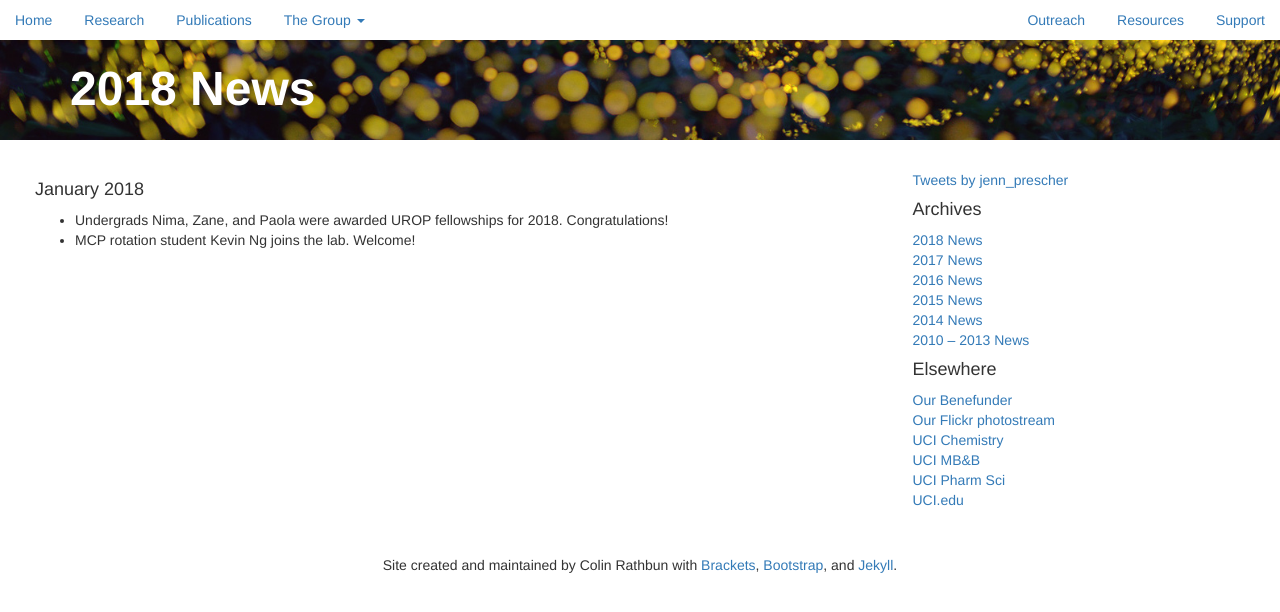
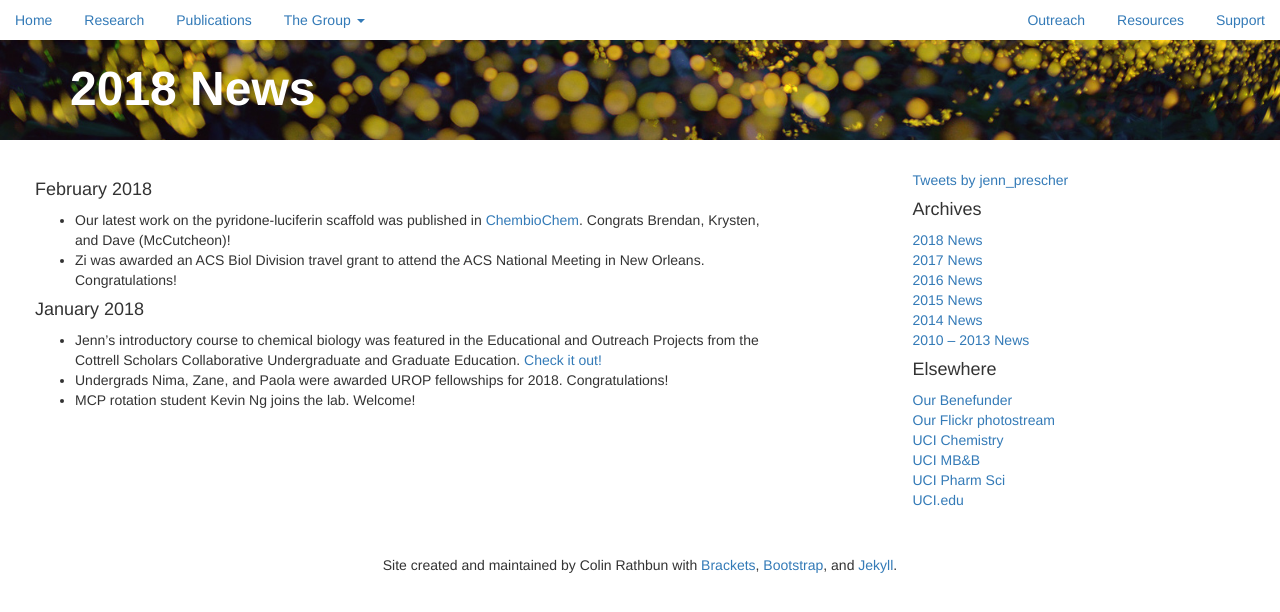
Before and after one commit to c-bun/Prescher-Lab-Site, a Jekyll site: the page built from _posts/2018-01-16-2018-News.markdown, in a window 1280 px wide. Shown: the top 612 px of the page. Built offline with Jekyll 4.4.1, drawn with Linux system fonts in a browser that asks for light colours; comment, search, counter and statistics services are not loaded.

Commit message:
PrescherLabSite_Feb2018_Update1

```diff
--- a/_data/group.csv
+++ b/_data/group.csv
@@ -4,7 +4,7 @@ Zach,Reinert,postdoc,"North East, MD","B.S., Biochemistry, University of Marylan
 Alexandra,Kent,former_graduate,"Kahului, HI","B.S., Chemistry, University of Utah",Rosalind Franklin,NSF Graduate Research Fellow (2015-2020),
 David,Row,graduate,"Berwick, PA","B.S., Biochemistry, Western Washington University",Ronald Breslow,"NSF Graduate Research Honorable Mention (2015) : Michael E. Gebel Award (UCI, 2015) : NSF Graduate Research Fellow (2016)",
 Sean,Nguyen,graduate,"Saugus, MA","B.S., Chemical Biology, UC Berkeley",Tu Youyou,NSF Graduate Research Honorable Mention (2016),
-Zi,Yao,graduate,"Hayward, CA","B.S., Chemistry, UC Davis",Arnold O. Beckman,NSF Graduate Research Honorable Mention (2016) : NSF IGERT Fellow (2016-2018) : NSF Graduate Research Fellow (2017),
+Zi,Yao,graduate,"Hayward, CA","B.S., Chemistry, UC Davis",Arnold O. Beckman,NSF Graduate Research Honorable Mention (2016) : NSF IGERT Fellow (2016-2018) : NSF Graduate Research Fellow (2017) : ACS BIOL Travel Awardee (2018),
 Krysten,Jones,former_graduate,"Langhorne, PA","B.S., Biotechnology, Elizabethtown College; Ph.D. 2017",Ester Lederberg,NIH Training Grant Fellow (2014-2017) : Howard A. Schneiderman Award (2016),"Postdoc in Lewis Lab, University of Chicago"
 Joanna,Laird,former_graduate,"Los Gatos, CA","B.S., Chemistry, Santa Clara University; Ph.D. 2016",Rosalind Franklin,NSF IGERT Fellow (2013-2015),"Lecturer, Chapman University, Saddleback College and Orange Coast College"
 William,Porterfield,former_graduate,"Thousand Oaks, CA","B.A., Biochemistry, University of San Diego; Ph.D. 2017",Leonardo Da Vinci,NSF IGERT Fellow (2014-2016) : NSF Graduate Research Honorable Mention (2014) : UCI Allergan Fellow (2015-2016) : IGERT Competetive Innovation Winner (2015-2016) : ACS BIOL Travel Awardee (2016),
@@ -38,7 +38,7 @@ Anna,Love,graduate,"Canton, OH","B.S., Biochemistry, Messiah College",General Gr
 Anastasia,Ionkina,graduate,"Kazan, Russia","B.S., Molecular, Cellular and Developmental Biology, University of Colorado, Boulder","Rosalind Franklin, Neil deGrasse Tyson",,
 Sydnei,Head,former_undergrad,,"B.S., Chemistry, Albany State University",,UC-HBCU Initiative Fellow (2017),
 Jennifer,Sun,former_undergrad,,University High School,,,
-Nima,Singh,undergrad,,,,UROP Fellow (2018-2019),
+Nima,Singh,undergrad,"Sacramento, CA","B.S., Neurobiology",My Dad,UROP Fellow (2018-2019),
 Paola,Santibanez,undergrad,"Huancayo, Peru","B.S., Chemistry",,UROP Fellow (2018-2019),
 Carly,Brennan,graduate,"Simi Valley, CA","B.S., Chemistry, USC",Marie Curie,,
 Danica,Resurrecion,undergrad,,,,,
--- a/_data/publications.csv
+++ b/_data/publications.csv
@@ -1,4 +1,6 @@
 number,authors,title,journal,year,volume,pages,note,link
+49,"Zhang, B. S.; Jones, K. A.; McCutcheon, D. C.; Prescher, J. A.",Pyridone Luciferins and Mutant Luciferases for Bioluminescence Imaging,ChemBioChem,2018,19,1-9,,http://onlinelibrary.wiley.com/doi/10.1002/cbic.201700542/full
+48,"Heemstra, J. M.; Waterman, R.; Antos, J. M.; Beuning, P. J.; Bur, S. K.; Columbus, L.; Feig, A. L.; Fuller, A. A.; Gillmore, J. G.; Leconte, A. M.; Londergan, C. H.; Pomerantz, W. C. K.; Prescher, J. A.; Stanley, L. M.",Throwing Away the Cookbook: Implementing Course-Based Undergraduate Research Experiences (CUREs) in Chemistry,ACS Symposium Series,2017,1248,33-63,"Chapter 3 of the ""Educational and Outreach Projects from the Cottrell Scholars Collaborative Undergraduate and Graduate Education, Volume 1""",http://pubs.acs.org/doi/abs/10.1021/bk-2017-1248.ch003
 47,"Liu, M. D.; Warner, E. A.; Morrissey, C. E.; Fick, C. W.; Wu, T. S.; Ornelas, M. Y.; Ochoa, G. V.; Zhang, B.; Rathbun, C. M.; Porterfield, W. B.; Prescher, J. A.; Leconte, A. M.",Statistical Coupling Analysis-guided library design for discovery of mutant luciferases,Biochemistry,2017,ASAP,DOI: 10.1021/acs.biochem.7b01014,,http://pubs.acs.org/doi/10.1021/acs.biochem.7b01014
 46,"Rathbun, C. M.*; Porterfield, W. B.*; Jones, K. A.*; Sagoe, S. J.; Reyes, M. R.; Hua, C. T.; Prescher, J. A.",Parallel Screening for Rapid Identification of Orthogonal Bioluminescent Tools,ACS Cent. Sci.,2017,3,1254-1261,,http://pubs.acs.org/doi/full/10.1021/acscentsci.7b00394
 45,"Rathbun, C. M.; Prescher, J. A.",Bioluminescent Probes for Imaging Biology beyond the Culture Dish,Biochemistry,2017,56,5178-5184,"(invited article for ""Seeing Into Cells"" issue)",http://pubs.acs.org/doi/10.1021/acs.biochem.7b00435
@@ -6,7 +8,7 @@ number,authors,title,journal,year,volume,pages,note,link
 43,"Row, D. R.; Shih, H. -W.; Alexander, A. T.; Mehl, R. A.; Prescher, J. A.",Cyclopropenones for metabolic targeting and sequential bioorthogonal labeling,J. Am. Chem. Soc.,2017,139,7370-7375,,http://pubs.acs.org/doi/abs/10.1021/jacs.7b03010
 42,"Jones, K. A.*; Porterfield, W. B.*; Rathbun, C. M.*; McCutcheon, D. C.; Paley, M. A.; Prescher, J. A.",Orthogonal luciferase-luciferin pairs for bioluminescence imaging,J. Am. Chem. Soc.,2017,139,2351-2358,,http://pubs.acs.org/doi/abs/10.1021/jacs.6b11737
 41,"Row, D. R.; Prescher, J. A.",Tetrazine Marks the Spot,ACS Cent. Sci.,2016,2,493-494,,http://pubs.acs.org/doi/abs/10.1021/acscentsci.6b00204?src=recsys
-40,"Steinhardt, R. C.; Rathbun, C. M.; Krull, B. T.; Yu, j.; Yang, Y.; Nguyen, B. D.; Kwon, J.; McCutcheon, D. C.; Jones, K. A.; Furche, F.; Prescher, J. A.",Brominated luciferins are versatile bioluminescent probes,Chem Bio Chem,2016,18,96-100,,http://onlinelibrary.wiley.com/doi/10.1002/cbic.201600564/abstract
+40,"Steinhardt, R. C.; Rathbun, C. M.; Krull, B. T.; Yu, j.; Yang, Y.; Nguyen, B. D.; Kwon, J.; McCutcheon, D. C.; Jones, K. A.; Furche, F.; Prescher, J. A.",Brominated luciferins are versatile bioluminescent probes,ChemBioChem,2016,18,96-100,,http://onlinelibrary.wiley.com/doi/10.1002/cbic.201600564/abstract
 39,"Steinhardt, R. C.; O'Neill, J. M.; Rathbun, C. M.; McCutcheon, D. C.; Paley, M. A.; Prescher, J. A.",Design and synthesis of an alkynyl luciferin analog for bioluminescence imaging,Chem. Eur. J.,2016,22,3671-3675,,http://onlinelibrary.wiley.com/doi/10.1002/chem.201503944/abstract
 38,"Nazarova, L. A.; Ochoa, R. A.; Jones, K. A.; Morrissette, N. M.; Prescher, J. A.",Extracellular Toxoplasma gondii tachyzoites metabolize and incorporate unnatural sugars into cellular proteins,Microbes Infect.,2015,18,199-210,,http://www.sciencedirect.com/science/article/pii/S128645791500252X
 37,"Shih, H.-W.; Prescher, J. A.",A bioorthogonal cyclopropenenones ligation mediated by triarylphosphines,J. Am. Chem. Soc.,2015,137,10036-10039,,http://pubs.acs.org/doi/abs/10.1021/jacs.5b06969
--- a/_posts/2018-01-16-2018-News.markdown
+++ b/_posts/2018-01-16-2018-News.markdown
@@ -3,6 +3,11 @@ layout: post
 title:  "2018 News"
 categories: group_update
 ---
+#### February 2018
+- Our latest work on the pyridone-luciferin scaffold was published in [ChembioChem](http://onlinelibrary.wiley.com/doi/10.1002/cbic.201700542/full). Congrats Brendan, Krysten, and Dave (McCutcheon)!
+- Zi was awarded an ACS Biol Division travel grant to attend the ACS National Meeting in New Orleans. Congratulations!
+
 #### January 2018
+- Jenn's introductory course to chemical biology was featured in the Educational and Outreach Projects from the Cottrell Scholars Collaborative Undergraduate and Graduate Education. [Check it out!](http://pubs.acs.org/doi/abs/10.1021/bk-2017-1248.ch003)
 - Undergrads Nima, Zane, and Paola were awarded UROP fellowships for 2018. Congratulations!
 - MCP rotation student Kevin Ng joins the lab. Welcome!
```
